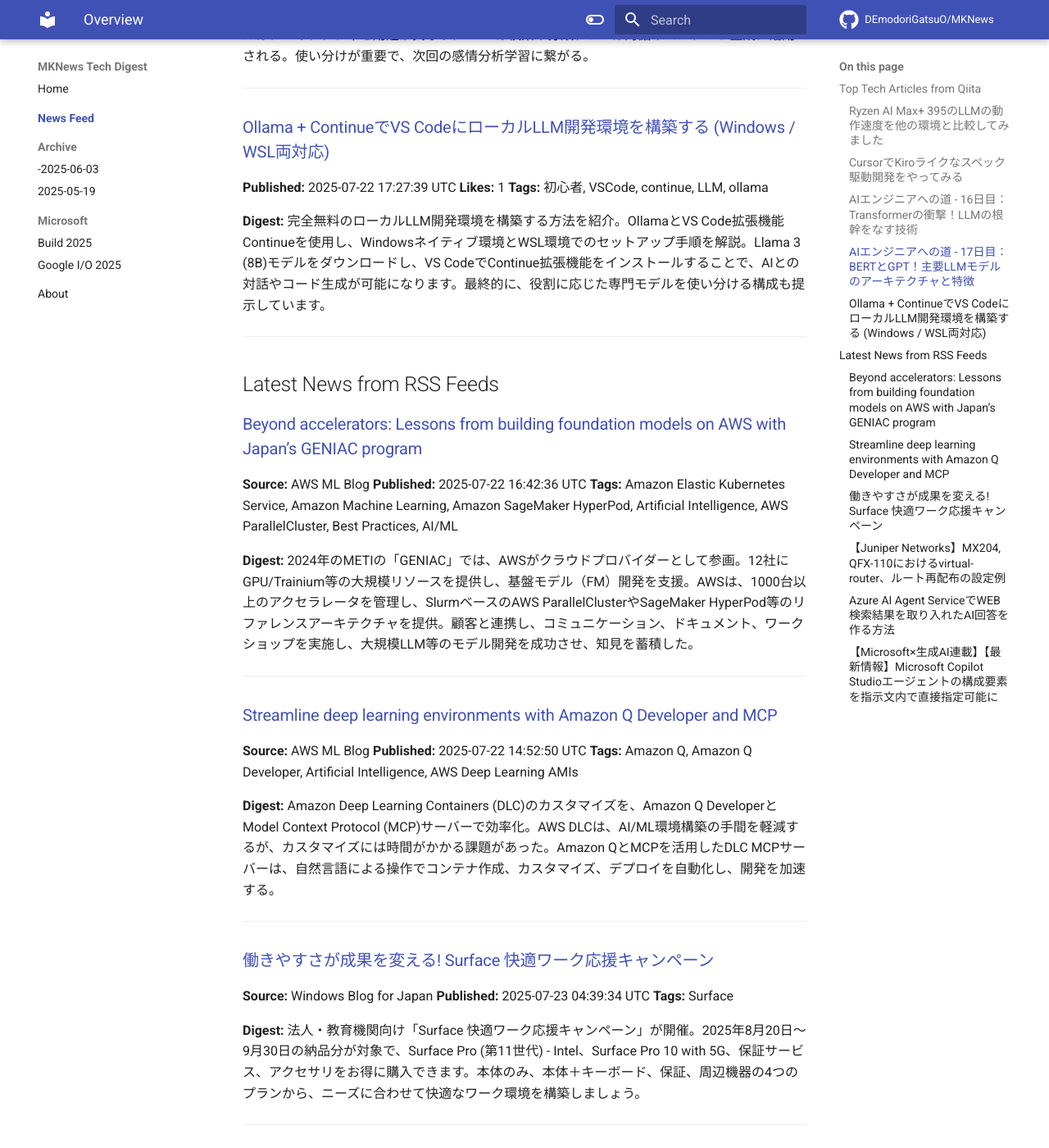
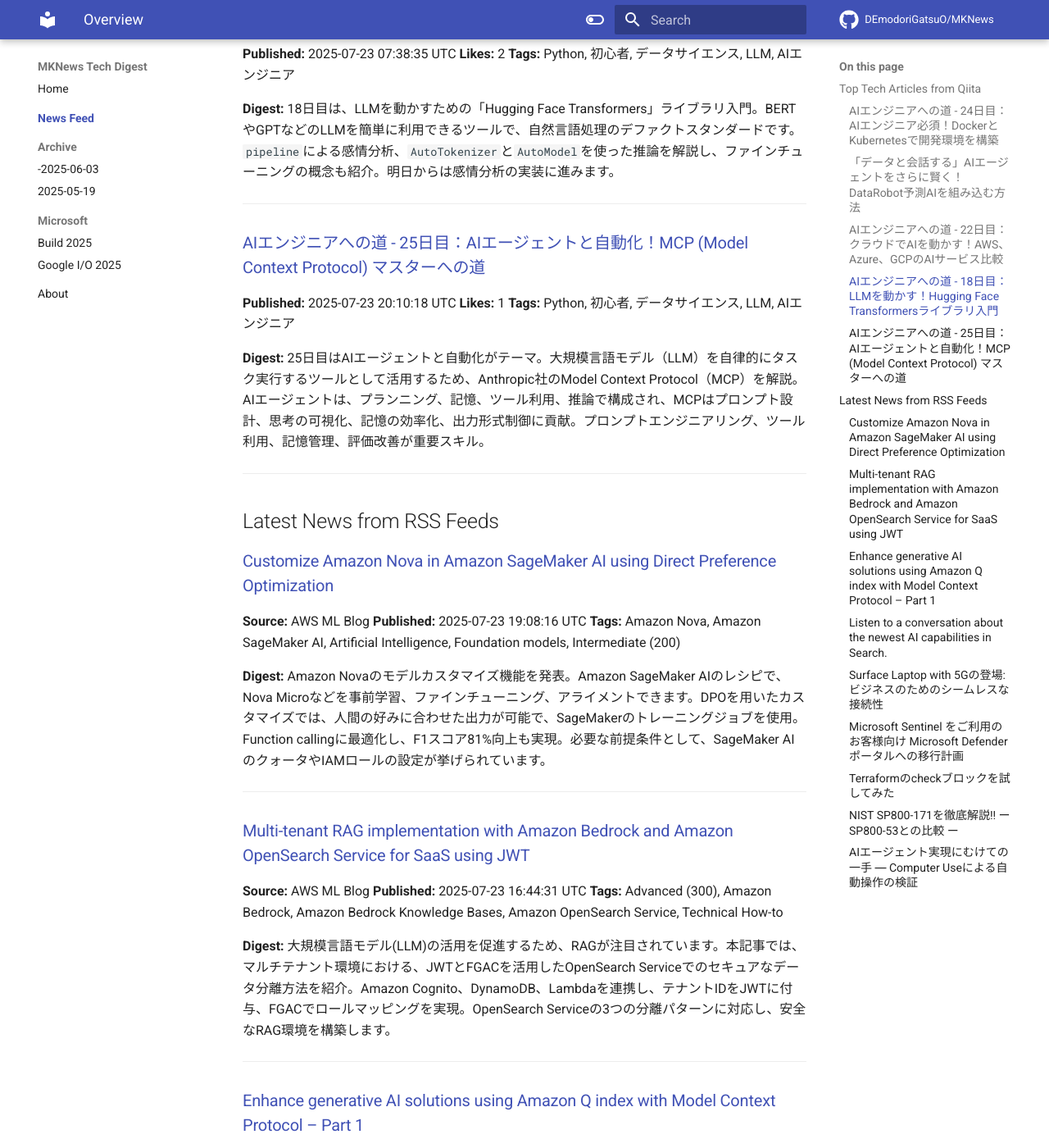
Before and after one commit to DEmodoriGatsuO/MKNews, an MkDocs documentation site: the page built from docs/news/index.md, in a window 1280 px wide and 1400 px high, scrolled down 1164 px. Shown: the whole window at 82% size. Built offline with MkDocs 1.6.1 and Material for MkDocs 9.7.7, drawn with Linux system fonts in a browser that asks for light colours; comment, search, counter and statistics services are not loaded; some of the changed text lies outside the part shown.

Commit message:
Automated AI Tech Digest - 2025-07-24

```diff
--- a/docs/news/index.md
+++ b/docs/news/index.md
@@ -1,118 +1,148 @@
-# AI Tech Trends Digest (2025-07-23)
+# AI Tech Trends Digest (2025-07-24)
 
 
 ## Top Tech Articles from Qiita
 
 
-### [Ryzen AI Max+ 395のLLMの動作速度を他の環境と比較してみました](https://qiita.com/mocketech/items/1c69ccf277aa7d4d818f)
-**Published:** 2025-07-22 06:15:33 UTC
-**Likes:** 4
-**Tags:** LLM, rtx4060ti, ollama, Ryzen_AI, mac_m4
+### [AIエンジニアへの道 - 24日目：AIエンジニア必須！DockerとKubernetesで開発環境を構築](https://qiita.com/555hamano/items/a5025a9e07db2d7524f0)
+**Published:** 2025-07-23 20:00:41 UTC
+**Likes:** 3
+**Tags:** Python, 初心者, データサイエンス, LLM, AIエンジニア
 
 **Digest:**
-Ryzen AI Max+ 395 (EVO-X2), RTX4060Ti (Galleria), M4搭載MacBook AirでGemma3 LLMの速度を比較。OllamaとLM Studioを使用し、Ubuntu上でDocker化。Galleriaが速いが、VRAM不足でEVO-X2が健闘。MacはMLXモデルが速いが、モデルサイズ大で速度低下。Ryzen AI Max+ 395はコスパ◎。NPU利用は今後の課題。
+AIエンジニア必須のDockerとKubernetesを解説。Dockerは**コンテナ**技術で環境の再現性を高め、Kubernetesは**コンテナオーケストレーション**でスケーリングや高可用性を実現。AIモデルのデプロイ、運用基盤を構築し、開発効率を向上させる。
 
 ---
 
-### [CursorでKiroライクなスペック駆動開発をやってみる](https://qiita.com/tequila0725/items/241be34f5069d6e57aa3)
-**Published:** 2025-07-23 02:24:45 UTC
+### [「データと会話する」AIエージェントをさらに賢く！DataRobot予測AIを組み込む方法](https://qiita.com/DataRobot_PR/items/69617f4dfbf1c4345861)
+**Published:** 2025-07-23 20:47:03 UTC
 **Likes:** 2
-**Tags:** cursor, LLM, 仕様書駆動開発, Kiro
+**Tags:** Python, DataRobot, LLM, 予測AI, AIエージェント
 
 **Digest:**
-AmazonのKiro IDEに着想を得て、Cursorでスペック駆動開発に挑戦。要件定義、設計、実装計画、Issue作成、実行の5段階フローをProject Rulesで実現し、GitHub連携も。シンプルなTODOアプリ開発で、要件の明確化、自動生成ドキュメント、GitHub Issueによる進捗管理、段階的な確認による品質向上といったメリットが得られた。
+DataRobot Japan副社長が、TTMDAIエージェントにDataRobot予測AIを組み込む方法を紹介。`tools.py`に関数を定義し、DataRobotデプロイIDを指定、必要なライブラリを`requirements.txt`に追加することで、AIエージェントがDataRobotの予測AIを活用可能に。これにより、より高度な分析やビジネスロジックの活用が実現します。関数名、docstring、型ヒントが重要です。
 
 ---
 
-### [AIエンジニアへの道 - 16日目：Transformerの衝撃！LLMの根幹をなす技術](https://qiita.com/555hamano/items/8049bd8b63839571cb11)
-**Published:** 2025-07-22 13:30:30 UTC
+### [AIエンジニアへの道 - 22日目：クラウドでAIを動かす！AWS、Azure、GCPのAIサービス比較](https://qiita.com/555hamano/items/be9fc0f8c6df158dedfb)
+**Published:** 2025-07-23 13:58:43 UTC
 **Likes:** 2
 **Tags:** Python, 初心者, データサイエンス, LLM, AIエンジニア
 
 **Digest:**
-16日目のAI学習では、LLMの基盤技術である**Transformer**を解説。RNN/LSTMの長距離依存性や並列処理の課題を、**Attention機構**で解決し、学習効率を向上させました。エンコーダーとデコーダー、マルチヘッドアテンションなどの構成要素を理解し、GPTなどのLLM発展への影響を学びました。
+AI学習22日目は、AWS、Azure、GCPといった主要な**クラウドAIサービス**を比較。各社の特徴として、AWSは包括性、AzureはMicrosoft製品との連携、GCPはGoogleのAI技術が強み。AIモデル学習やデプロイに不可欠で、プロジェクト要件、予算、スキルセットで選択。**SageMaker**や**Vertex AI**などのサービス、**LLM**も比較検討。
 
 ---
 
-### [AIエンジニアへの道 - 17日目：BERTとGPT！主要LLMモデルのアーキテクチャと特徴](https://qiita.com/555hamano/items/b74b845efd8b190a2696)
-**Published:** 2025-07-22 17:30:47 UTC
+### [AIエンジニアへの道 - 18日目：LLMを動かす！Hugging Face Transformersライブラリ入門](https://qiita.com/555hamano/items/5e69a8689cd1c2b80601)
+**Published:** 2025-07-23 07:38:35 UTC
+**Likes:** 2
+**Tags:** Python, 初心者, データサイエンス, LLM, AIエンジニア
+
+**Digest:**
+18日目は、LLMを動かすための「Hugging Face Transformers」ライブラリ入門。BERTやGPTなどのLLMを簡単に利用できるツールで、自然言語処理のデファクトスタンダードです。`pipeline`による感情分析、`AutoTokenizer`と`AutoModel`を使った推論を解説し、ファインチューニングの概念も紹介。明日からは感情分析の実装に進みます。
+
+---
+
+### [AIエンジニアへの道 - 25日目：AIエージェントと自動化！MCP (Model Context Protocol) マスターへの道](https://qiita.com/555hamano/items/8deb1b2ffd460611014f)
+**Published:** 2025-07-23 20:10:18 UTC
 **Likes:** 1
 **Tags:** Python, 初心者, データサイエンス, LLM, AIエンジニア
 
 **Digest:**
-17日目は、TransformerベースのLLM、**BERT**と**GPT**を解説。BERTは双方向の文脈理解に優れ、文章理解に強い。GPTは単方向の文章生成に特化し、自然なテキスト生成が得意。両モデルはアーキテクチャと用途が異なり、BERTは検索や分類、GPTは対話やコンテンツ生成に活用される。使い分けが重要で、次回の感情分析学習に繋がる。
-
----
-
-### [Ollama + ContinueでVS CodeにローカルLLM開発環境を構築する (Windows / WSL両対応)](https://qiita.com/usxc/items/72c9dd16a261fc502f90)
-**Published:** 2025-07-22 17:27:39 UTC
-**Likes:** 1
-**Tags:** 初心者, VSCode, continue, LLM, ollama
-
-**Digest:**
-完全無料のローカルLLM開発環境を構築する方法を紹介。OllamaとVS Code拡張機能Continueを使用し、Windowsネイティブ環境とWSL環境でのセットアップ手順を解説。Llama 3 (8B)モデルをダウンロードし、VS CodeでContinue拡張機能をインストールすることで、AIとの対話やコード生成が可能になります。最終的に、役割に応じた専門モデルを使い分ける構成も提示しています。
+25日目はAIエージェントと自動化がテーマ。大規模言語モデル（LLM）を自律的にタスク実行するツールとして活用するため、Anthropic社のModel Context Protocol（MCP）を解説。AIエージェントは、プランニング、記憶、ツール利用、推論で構成され、MCPはプロンプト設計、思考の可視化、記憶の効率化、出力形式制御に貢献。プロンプトエンジニアリング、ツール利用、記憶管理、評価改善が重要スキル。
 
 ---
 
 ## Latest News from RSS Feeds
 
 
-### [Beyond accelerators: Lessons from building foundation models on AWS with Japan’s GENIAC program](https://aws.amazon.com/blogs/machine-learning/beyond-accelerators-lessons-from-building-foundation-models-on-aws-with-japans-geniac-program/)
+### [Customize Amazon Nova in Amazon SageMaker AI using Direct Preference Optimization](https://aws.amazon.com/blogs/machine-learning/customize-amazon-nova-in-amazon-sagemaker-ai-using-direct-preference-optimization/)
 **Source:** AWS ML Blog
-**Published:** 2025-07-22 16:42:36 UTC
-**Tags:** Amazon Elastic Kubernetes Service, Amazon Machine Learning, Amazon SageMaker HyperPod, Artificial Intelligence, AWS ParallelCluster, Best Practices, AI/ML
+**Published:** 2025-07-23 19:08:16 UTC
+**Tags:** Amazon Nova, Amazon SageMaker AI, Artificial Intelligence, Foundation models, Intermediate (200)
 
 **Digest:**
-2024年のMETIの「GENIAC」では、AWSがクラウドプロバイダーとして参画。12社にGPU/Trainium等の大規模リソースを提供し、基盤モデル（FM）開発を支援。AWSは、1000台以上のアクセラレータを管理し、SlurmベースのAWS ParallelClusterやSageMaker HyperPod等のリファレンスアーキテクチャを提供。顧客と連携し、コミュニケーション、ドキュメント、ワークショップを実施し、大規模LLM等のモデル開発を成功させ、知見を蓄積した。
+Amazon Novaのモデルカスタマイズ機能を発表。Amazon SageMaker AIのレシピで、Nova Microなどを事前学習、ファインチューニング、アライメントできます。DPOを用いたカスタマイズでは、人間の好みに合わせた出力が可能で、SageMakerのトレーニングジョブを使用。Function callingに最適化し、F1スコア81%向上も実現。必要な前提条件として、SageMaker AIのクォータやIAMロールの設定が挙げられています。
 
 ---
 
-### [Streamline deep learning environments with Amazon Q Developer and MCP](https://aws.amazon.com/blogs/machine-learning/streamline-deep-learning-environments-with-amazon-q-developer-and-mcp/)
+### [Multi-tenant RAG implementation with Amazon Bedrock and Amazon OpenSearch Service for SaaS using JWT](https://aws.amazon.com/blogs/machine-learning/multi-tenant-rag-implementation-with-amazon-bedrock-and-amazon-opensearch-service-for-saas-using-jwt/)
 **Source:** AWS ML Blog
-**Published:** 2025-07-22 14:52:50 UTC
-**Tags:** Amazon Q, Amazon Q Developer, Artificial Intelligence, AWS Deep Learning AMIs
+**Published:** 2025-07-23 16:44:31 UTC
+**Tags:** Advanced (300), Amazon Bedrock, Amazon Bedrock Knowledge Bases, Amazon OpenSearch Service, Technical How-to
 
 **Digest:**
-Amazon Deep Learning Containers (DLC)のカスタマイズを、Amazon Q DeveloperとModel Context Protocol (MCP)サーバーで効率化。AWS DLCは、AI/ML環境構築の手間を軽減するが、カスタマイズには時間がかかる課題があった。Amazon QとMCPを活用したDLC MCPサーバーは、自然言語による操作でコンテナ作成、カスタマイズ、デプロイを自動化し、開発を加速する。
+大規模言語モデル(LLM)の活用を促進するため、RAGが注目されています。本記事では、マルチテナント環境における、JWTとFGACを活用したOpenSearch Serviceでのセキュアなデータ分離方法を紹介。Amazon Cognito、DynamoDB、Lambdaを連携し、テナントIDをJWTに付与、FGACでロールマッピングを実現。OpenSearch Serviceの3つの分離パターンに対応し、安全なRAG環境を構築します。
 
 ---
 
-### [働きやすさが成果を変える! Surface 快適ワーク応援キャンペーン](https://blogs.windows.com/japan/2025/07/23/surface-comfortable-work-support-campaign/)
-**Source:** Windows Blog for Japan
-**Published:** 2025-07-23 04:39:34 UTC
-**Tags:** Surface
+### [Enhance generative AI solutions using Amazon Q index with Model Context Protocol – Part 1](https://aws.amazon.com/blogs/machine-learning/enhance-generative-ai-solutions-using-amazon-q-index-with-model-context-protocol-part-1/)
+**Source:** AWS ML Blog
+**Published:** 2025-07-23 16:40:40 UTC
+**Tags:** Amazon Q, Amazon Q Business, Artificial Intelligence, Best Practices
 
 **Digest:**
-法人・教育機関向け「Surface 快適ワーク応援キャンペーン」が開催。2025年8月20日～9月30日の納品分が対象で、Surface Pro (第11世代) - Intel、Surface Pro 10 with 5G、保証サービス、アクセサリをお得に購入できます。本体のみ、本体＋キーボード、保証、周辺機器の4つのプランから、ニーズに合わせて快適なワーク環境を構築しましょう。
+AI活用で意思決定を強化するため、MCPとAmazon Q indexを連携。MCPはLLMを外部ツールに接続、Amazon Q indexはセマンティック検索でデータ検索を高速化します。ISVは顧客データに安全にアクセス可能。2つの連携パターンがあり、迅速な展開には直接検索、MCPで統合なら統一インターフェースが利点。AWSは相互運用性を強化中です。
 
 ---
 
-### [【Juniper Networks】MX204, QFX-110におけるvirtual-router、ルート再配布の設定例](https://blog.jbs.co.jp/entry/2025/07/23/130254)
-**Source:** JBS Blog
-**Published:** 2025-07-23 04:02:54 UTC
-**Tags:** Juniper
+### [Listen to a conversation about the newest AI capabilities in Search.](https://blog.google/products/search/release-notes-podcast-search/)
+**Source:** Google DeepMind
+**Published:** 2025-07-23 19:00:00 UTC
+**Tags:** Search, Google DeepMind, AI
 
 **Digest:**
-Juniper機器のrouting-instancesで仮想ルータ（virtual-router）を構築する設定例を紹介。仮想ルータの基本設定と、ルート再配布の設定例、ポリシーステートメントの設定についても解説します。複雑な設定をルータとルート再配布に分け、それぞれの設定方法を丁寧に説明しています。
+Google AI: Release Notesの最新エピソードでは、Logan Kilpatrickが、検索で何十億もの人々が本当に何でも質問できるようにするための取り組みについて議論しています。AI技術を活用し、検索体験を革新することを目指しており、より高度な質問応答能力を実現するために研究開発が進められています。
 
 ---
 
-### [Azure AI Agent ServiceでWEB検索結果を取り入れたAI回答を作る方法](https://blog.jbs.co.jp/entry/2025/07/23/113658)
-**Source:** JBS Blog
-**Published:** 2025-07-23 02:36:58 UTC
-**Tags:** 大規模言語モデル, Azure OpenAI, Azure AI Foundry Agent Service
+### [Surface Laptop with 5Gの登場: ビジネスのためのシームレスな接続性](https://blogs.windows.com/japan/2025/07/24/introducing-surface-laptop-5g-seamless-connectivity-built-for-business/)
+**Source:** Windows Blog for Japan
+**Published:** 2025-07-24 04:06:13 UTC
+**Tags:** Surface, Surface Laptop 5G
 
 **Digest:**
-Azure OpenAIの回答にインターネット検索結果を統合する方法を解説。Azure AI Agent Serviceを用いて、Bing検索をエージェントに連携させる手順をAzureポータル操作と共に紹介します。設定の注意点や利用規約にも触れ、動作確認結果も提示。より包括的な情報源を活用し、AIの回答精度向上を目指します。
+マイクロソフトは法人向け Surface Copilot+ PC ポートフォリオを拡充、5G対応のSurface Laptopを発表。Intel Core Ultra搭載、8月26日出荷開始。ダイナミックアンテナシステムによる安定した5G接続、NanoSIM/eSIM対応でグローバル利用も。セキュリティと管理機能を強化、Windows 10サポート終了に向けた移行を促進。日本国内では2025年9月2日出荷開始予定。
 
 ---
 
-### [【Microsoft×生成AI連載】【最新情報】Microsoft Copilot Studioエージェントの構成要素を指示文内で直接指定可能に](https://blog.jbs.co.jp/entry/2025/07/23/090024)
-**Source:** JBS Blog
-**Published:** 2025-07-23 00:00:24 UTC
-**Tags:** Microsoft 365 Copilot, Microsoft Copilot, Microsoft Copilot Studio, Microsoft×生成AI連載, 生成AI, Copilot
+### [Microsoft Sentinel をご利用のお客様向け Microsoft Defender ポータルへの移行計画](https://blogs.windows.com/japan/2025/07/23/planning-your-move-to-microsoft-defender-portal-for-all-microsoft-sentinel-custo/)
+**Source:** Windows Blog for Japan
+**Published:** 2025-07-23 09:09:58 UTC
+**Tags:** Security, Defender, Sentinel
 
 **Digest:**
-Microsoft Copilot Studioエージェントの最新機能を紹介する記事です（2025/7/15時点の情報）。Microsoft Copilot StudioやAIエージェントに興味のある方々へ、その最新機能、利用シーン、メリット、注意点などを解説します。本記事を通じて、AI活用の可能性を広げ、業務効率化のヒントを得てください。
+Microsoftは、Microsoft SentinelをMicrosoft Defenderポータルに統合し、2026年7月1日までにAzureポータルでのSentinelを廃止します。これにより、SIEMとXDRの統合によるセキュリティオペレーションの効率化を目指します。単一UIでのインシデント管理やAI活用、SOCの最適化により、アナリストの効率性向上、迅速な対応を実現します。早期の移行計画と準備を推奨し、Microsoftの支援を活用できます。
 
 ---
+
+### [Terraformのcheckブロックを試してみた](https://blog.jbs.co.jp/entry/2025/07/24/114858)
+**Source:** JBS Blog
+**Published:** 2025-07-24 02:48:58 UTC
+**Tags:** Azure, Terraform
+
+**Digest:**
+Terraform v1.5から導入された`check`ブロック機能を試します。これはTerraformモジュールやリソースのテストを可能にするもので、以前の`terraform test`に加えて選択肢が増えました。今回は、Azure App Serviceへの接続をテストするterraform定義ファイルを作成し、接続可否で挙動を確認します。
+
+---
+
+### [NIST SP800-171を徹底解説!! ー SP800-53との比較 ー](https://blog.jbs.co.jp/entry/2025/07/24/095904)
+**Source:** JBS Blog
+**Published:** 2025-07-24 00:59:04 UTC
+**Tags:** セキュリティ, サイバー攻撃
+
+**Digest:**
+近年注目されるSP800は、NIST（米国国立標準技術研究所）が発行するセキュリティガイドライン群。製品選定で加点要素となることも。SP800-171やSP800-53が有名で、米連邦政府やパートナー企業のセキュリティ体制構築に活用されています。NISTはCSFやAI RMFも発行し、包括的なセキュリティ対策を支援しています。
+
+---
+
+### [AIエージェント実現にむけての一手　― Computer Useによる自動操作の検証](https://blog.jbs.co.jp/entry/2025/07/24/090336)
+**Source:** JBS Blog
+**Published:** 2025-07-24 00:03:36 UTC
+**Tags:** Azure AI Foundry, LLM, AIエージェント, Computer Use, Responses API, Playwright, MCP
+
+**Digest:**
+Azure OpenAIの**Computer Use Preview**モデルと**Playwright**を連携させ、AIエージェントを構築する方法を紹介。ブラウザ操作を自動化し、Azure OpenAIで**プロンプト**を生成、Playwrightで**Webサイト**を操作することで、様々なタスクを効率化します。
+
+---
```
